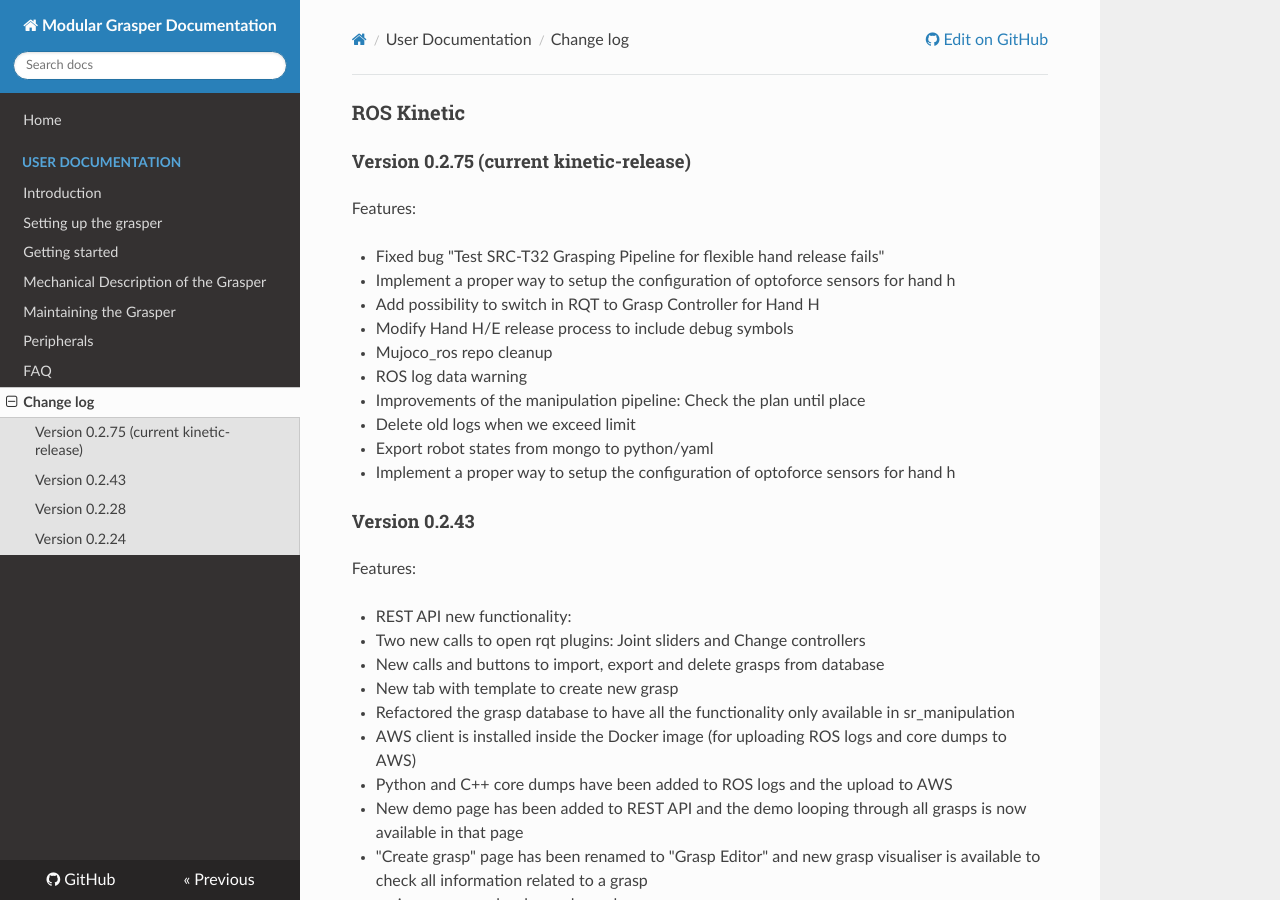
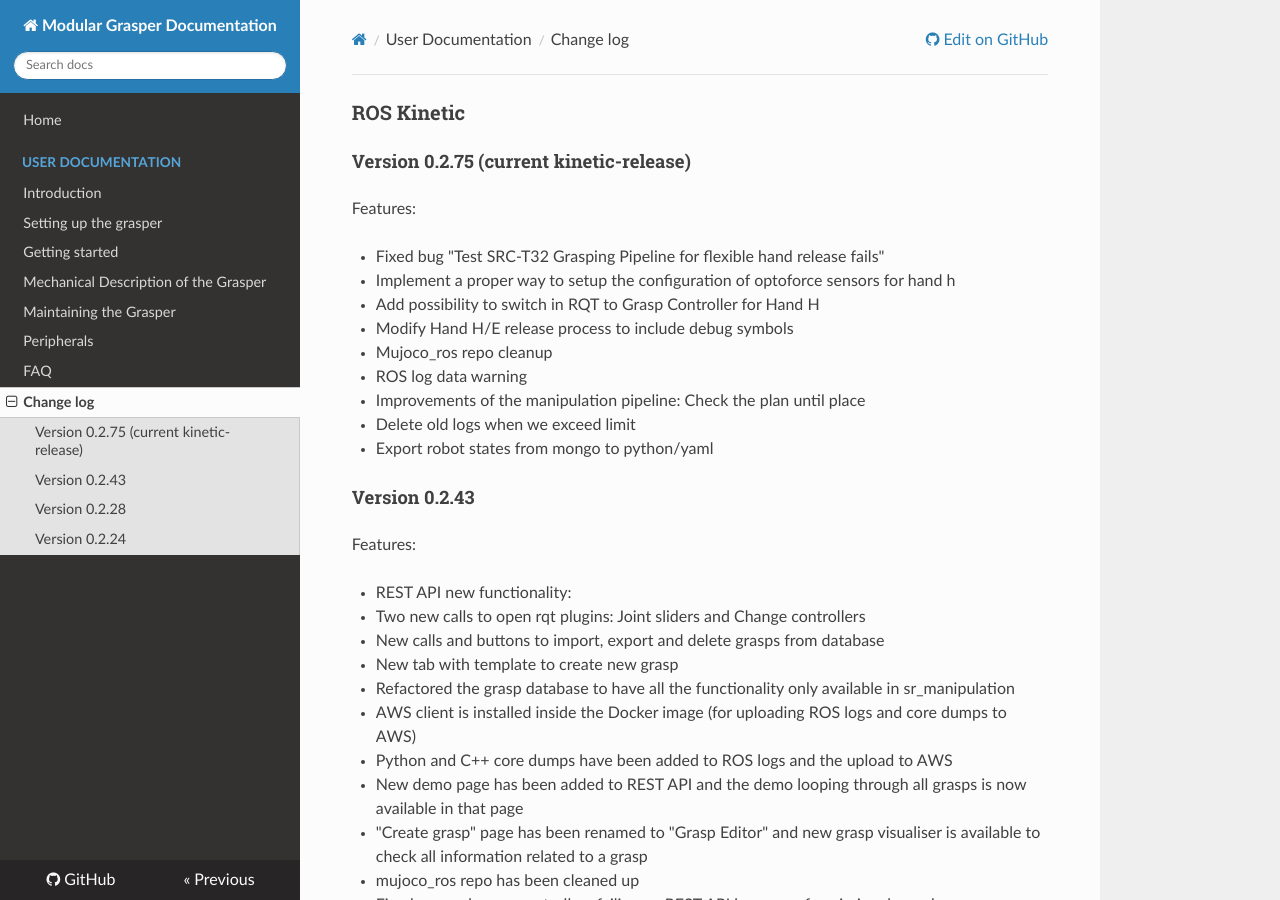
Before and after one commit to shadow-robot/fh_documentation, an MkDocs documentation site: the page built from docs/user_guide/9_changelog.md, in a window 1280 px wide and 900 px high. Built offline with MkDocs 1.6.1, drawn with Linux system fonts in a browser that asks for light colours; nearby versions of some CDN libraries; old or Windows-style settings are respelled for this version of MkDocs.

Commit message:
Update 9_changelog.md

```diff
--- a/docs/user_guide/9_changelog.md
+++ b/docs/user_guide/9_changelog.md
@@ -13,7 +13,6 @@ Features:
 * Improvements of the manipulation pipeline: Check the plan until place
 * Delete old logs when we exceed limit
 * Export robot states from mongo to python/yaml
-* Implement a proper way to setup the configuration of optoforce sensors for hand h
 
 #### Version 0.2.43
 
```
